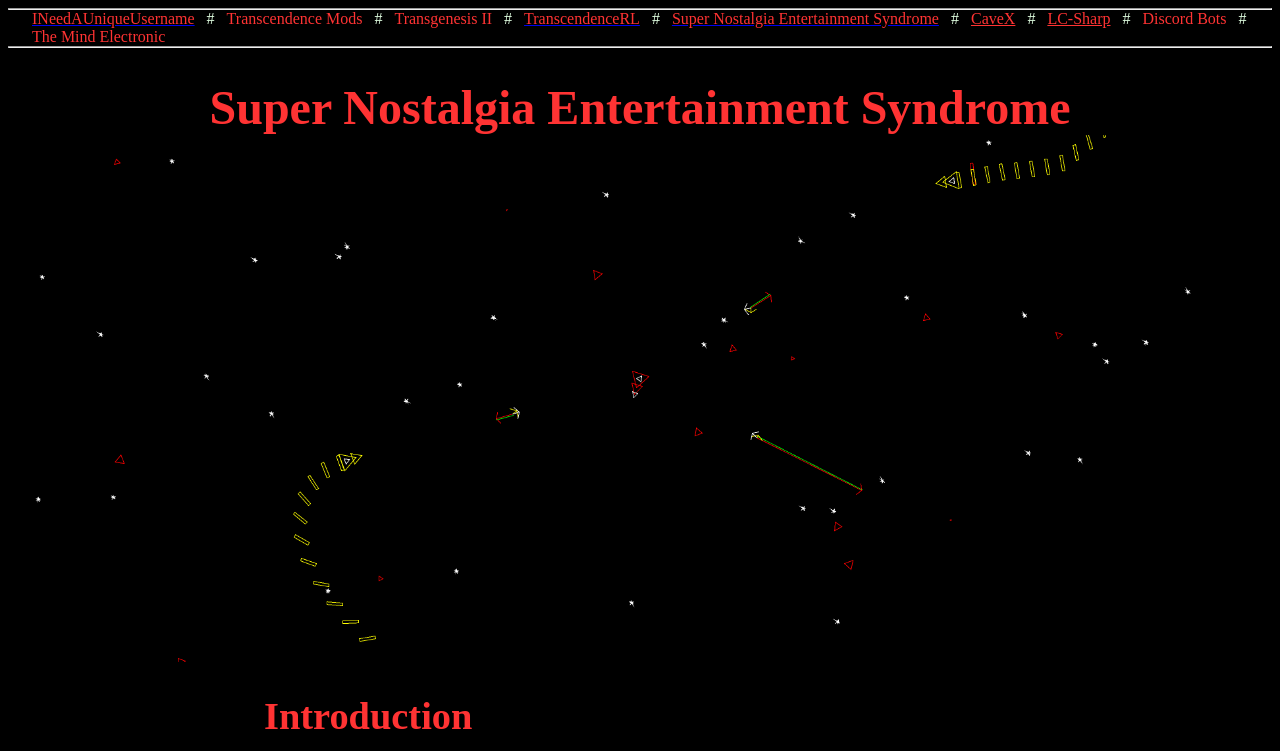
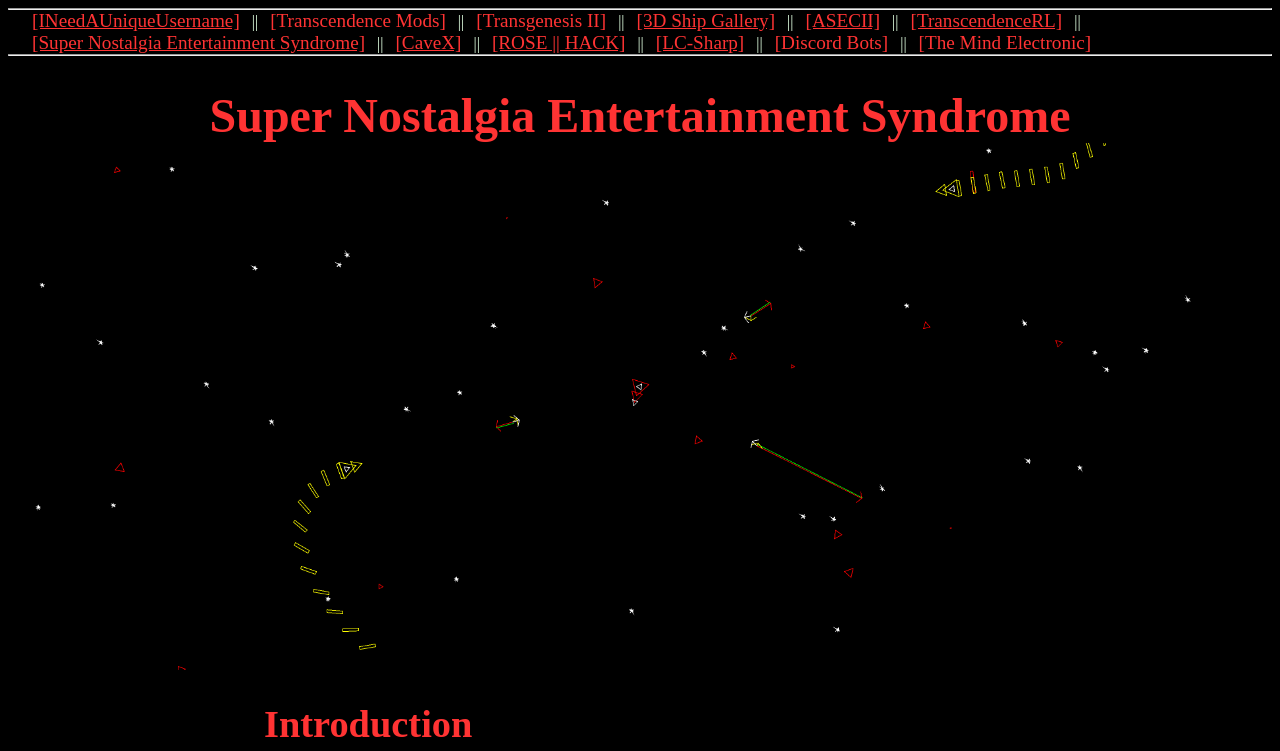
Before and after one commit to INeedAUniqueUsername/INeedAUniqueUsername.github.io, a plain HTML site: page snes.html in a window 1280 px wide. Shown: the top 751 px of the page. Drawn offline with Linux system fonts and the light colour scheme.

Commit message:
fix navbar

```diff
--- a/snes.html
+++ b/snes.html
@@ -2,25 +2,8 @@
 <html>
 <head>
     <title>Super Nostalgia Entertainment Syndrome - INeedAUniqueUsername</title>
+    <link href="unique.css" rel="stylesheet" />
     <style>
-        body {
-            background-color: rgb(0, 0, 0);
-        }
-
-        hr {
-            margin-top: 0px;
-            margin-bottom: 0px;
-        }
-
-        .navbar {
-            font-family: Inconsolata;
-            font-size: 1em;
-            margin-top: 0px;
-            margin-bottom: 0px;
-            color: rgb(225, 255, 225);
-            word-break: break-word
-        }
-
         h1 {
             font-family: Inconsolata;
             font-size: 3em;
@@ -50,12 +33,8 @@
         }
 
         .gamelink, .gamelink:link, .gamelink:visited, .gamelink:focus, .gamelink:active {
-            font-family: Inconsolata;
-            font-size: 1em;
-            margin-left: 8px;
-            margin-right: 8px;
             color: rgb(255, 51, 51);
-            white-space: nowrap;
+            background-color:rgb(0,0,0);
         }
 
             .gamelink:hover {
@@ -63,8 +42,7 @@
             }
 
         .gameseparator {
-            font-family: Inconsolata;
-            font-size: 1em;
+            background-color: rgb(0, 0, 0);
         }
     </style>
 </head>
@@ -73,24 +51,30 @@
         <hr />
         <div>
             <div>
-                <div class="navbar" style="margin-left: 16px; margin-right: 16px;">
-                    <a href="index.html"><span class="gamelink">INeedAUniqueUsername</span></a>
-                    <span class="gameseparator">#</span>
-                    <span class="gamelink">Transcendence Mods</span>
-                    <span class="gameseparator">#</span>
-                    <span class="gamelink">Transgenesis II</span>
-                    <span class="gameseparator">#</span>
-                    <a href="TranscendenceRL.html"><span class="gamelink">TranscendenceRL</span></a>
-                    <span class="gameseparator">#</span>
-                    <a href="SNES.html"><span class="gamelink">Super Nostalgia Entertainment Syndrome</span></a>
-                    <span class="gameseparator">#</span>
-                    <a class="gamelink" href="cavex.html">CaveX</a>
-                    <span class="gameseparator">#</span>
-                    <a class="gamelink" href="lc-sharp.html">LC-Sharp</a>
-                    <span class="gameseparator">#</span>
-                    <span class="gamelink">Discord Bots</span>
-                    <span class="gameseparator">#</span>
-                    <a class="gamelink">The Mind Electronic</a>
+                <div style="margin-left: 16px; margin-right: 16px;">
+                    <a class="gamelink" href="index.html">[INeedAUniqueUsername]</a>
+                    <span class="gameseparator">||</span>
+                    <a class="gamelink">[Transcendence Mods]</a>
+                    <span class="gameseparator">||</span>
+                    <a class="gamelink">[Transgenesis II]</a>
+                    <span class="gameseparator">||</span>
+                    <a class="gamelink" href="gallery.html">[3D Ship Gallery]</a>
+                    <span class="gameseparator">||</span>
+                    <a class="gamelink" href="ASECII.html">[ASECII]</a>
+                    <span class="gameseparator">||</span>
+                    <a class="gamelink" href="TranscendenceRL.html">[TranscendenceRL]</a>
+                    <span class="gameseparator">||</span>
+                    <a class="gamelink" href="snes.html">[Super Nostalgia Entertainment Syndrome]</a>
+                    <span class="gameseparator">||</span>
+                    <a class="gamelink" href="http://arch.spongejr.com/cavex/CaveX.html">[CaveX]</a>
+                    <span class="gameseparator">||</span>
+                    <a class="gamelink" href="http://arch.spongejr.com/rosehack/index.html">[ROSE || HACK]</a>
+                    <span class="gameseparator">||</span>
+                    <a class="gamelink" href="lc-sharp.html">[LC-Sharp]</a>
+                    <span class="gameseparator">||</span>
+                    <a class="gamelink">[Discord Bots]</a>
+                    <span class="gameseparator">||</span>
+                    <a class="gamelink">[The Mind Electronic]</a>
                 </div>
             </div>
         </div>
```
Also changed, not shown: 404.html (+7 -1 lines), ASECII.html (+3 -1 lines), TranscendenceRL.html (+32 -47 lines), gallery.html (+6 -4 lines), index.html (+5 -3 lines), lc-sharp.html (+3 -1 lines).
